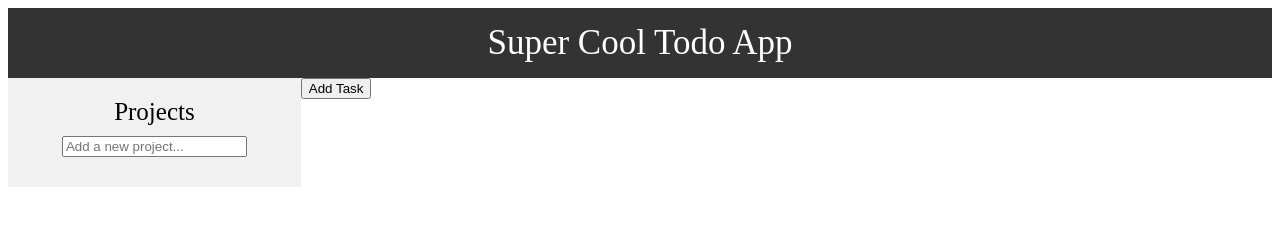
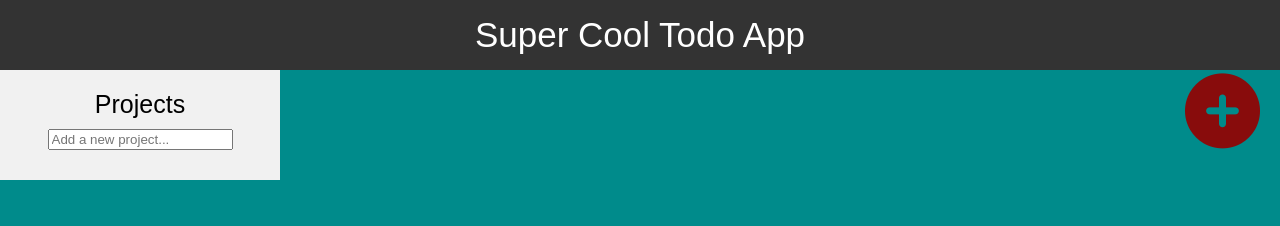
Before and after one commit to DJacobson17/todo_app, a website built with webpack: page src/index.html in a window 1280 px wide. Built offline with nearby package versions, Linux system fonts and the light colour scheme.

Commit message:
added animation and color

```diff
--- a/src/index.html
+++ b/src/index.html
@@ -3,6 +3,7 @@
 <head>
   <meta charset="UTF-8">
   <meta name="viewport" content="width=device-width, initial-scale=1.0">
+  <script src="https://kit.fontawesome.com/6ff0d2c6e5.js" crossorigin="anonymous"></script>
   <title>Super Cool Todo App</title>
 </head>
 <body>
@@ -18,7 +19,7 @@
       </div>
 
       <div id="tasks" class="tasks">
-        <button  class="btn btn-open" id="task-input">Add Task</button>
+        <i id="task-input" class="fa-solid fa-circle-plus fa-2xl" style="color: #880c0c;"></i>
       </div>
 
       <div class="modal-overlay" id="modal-overlay"></div>
--- a/src/styles/style_index.css
+++ b/src/styles/style_index.css
@@ -1,3 +1,9 @@
+body {
+  margin: 0;
+  background-color: darkcyan;
+  font-family: Arial, Helvetica, sans-serif;
+}
+
 header {
     background-color: #333;
     padding: 15px;
@@ -8,6 +14,7 @@ header {
 
 main {
   display: flex;
+  justify-content: space-between;
 }
 
 #projectSidebar {
@@ -19,6 +26,7 @@ main {
   padding: 20px;
   font-size: 25px;
   align-items: center;
+  min-width: 200px;
 }
 
 #projectSidebar > div {
@@ -60,3 +68,29 @@ main {
   color: white;
   border: none;
 }
+
+#tasks {
+  display: flex;
+  flex-direction: column;
+  gap: 10px;
+  width: 80%;
+  margin-top: 20px;
+  padding: 20px;
+  font-size: 25px;
+  align-items: center;
+  position: relative;
+}
+
+#tasks > i {
+  position: absolute;
+  top: 20px;
+  right: 20px;
+  font-size: 3em;
+  cursor: pointer;
+  /* filter: drop-shadow(10px 5px 5px black); */
+  transition:all 0.3s ease-in-out;
+}
+
+#tasks > i:hover {
+  transform: scale(1.1) rotate(450deg);
+}
--- a/src/styles/style_modal.css
+++ b/src/styles/style_modal.css
@@ -21,9 +21,10 @@
   left: 50%;
   z-index: 101;
   transform: translate(-50%, -50%);
-  background-color: blueviolet;
+  background-color: #880c0c;
   display: none;
   flex-direction: column;
+  border-radius: 10px;
 
 }
 
@@ -55,6 +56,7 @@
   gap: .5em;
   padding: .5em;
   font-size: 1.5em;
+  color: lightslategray;
 }
 
 .modal-section > input, textarea, select {
@@ -71,13 +73,14 @@
   padding: 1em;
 }
 
+
 .modal-content__form__buttons > button {
   padding: 1rem;
   border: none;
-  border-radius: 5px;
+  border-radius: 15px;
   font-size: 1.5em;
   cursor: pointer;
-}
+  box-shadow: rgba(0, 0, 0, 0.17) 0px -23px 25px 0px inset, rgba(0, 0, 0, 0.15) 0px -36px 30px 0px inset, rgba(0, 0, 0, 0.1) 0px -79px 40px 0px inset, rgba(0, 0, 0, 0.06) 0px 2px 1px, rgba(0, 0, 0, 0.09) 0px 4px 2px, rgba(0, 0, 0, 0.09) 0px 8px 4px, rgba(0, 0, 0, 0.09) 0px 16px 8px, rgba(0, 0, 0, 0.09) 0px 32px 16px;}
 
 .modal-content__form__buttons > button:hover {
   background-color: lightgray;
```
